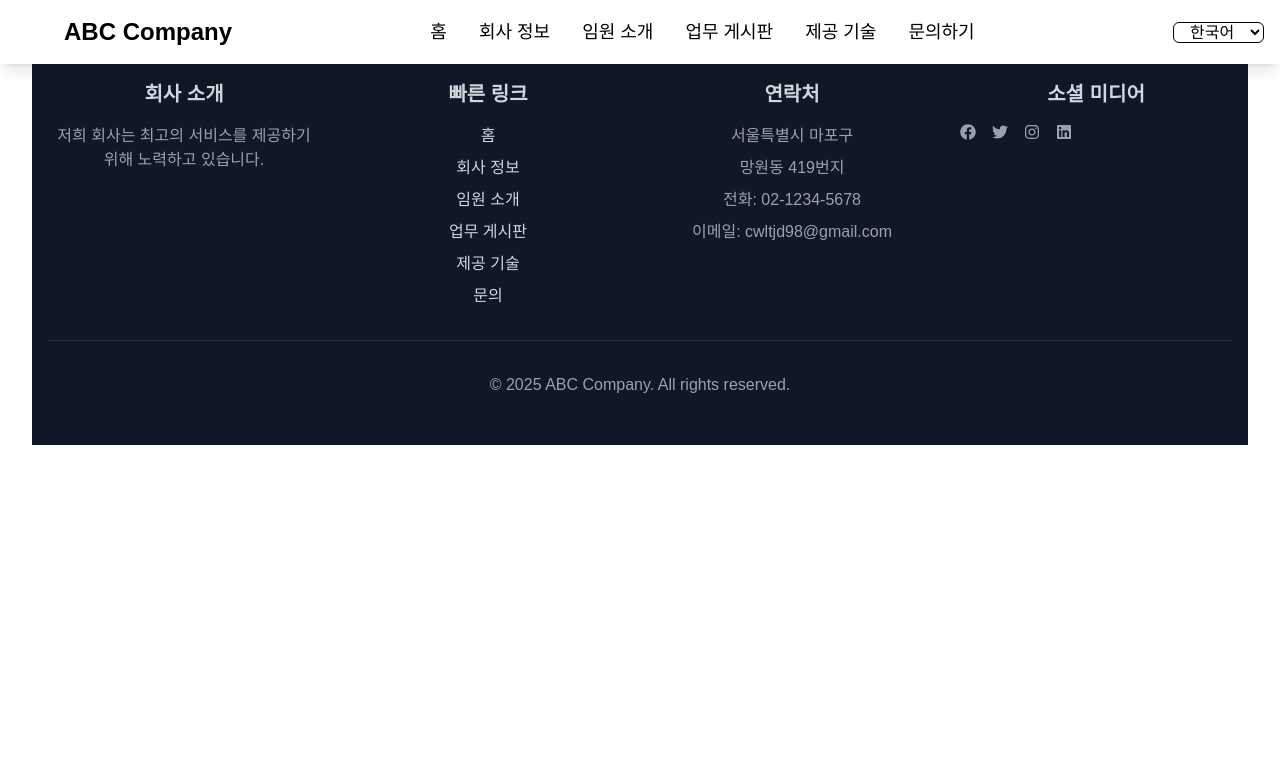
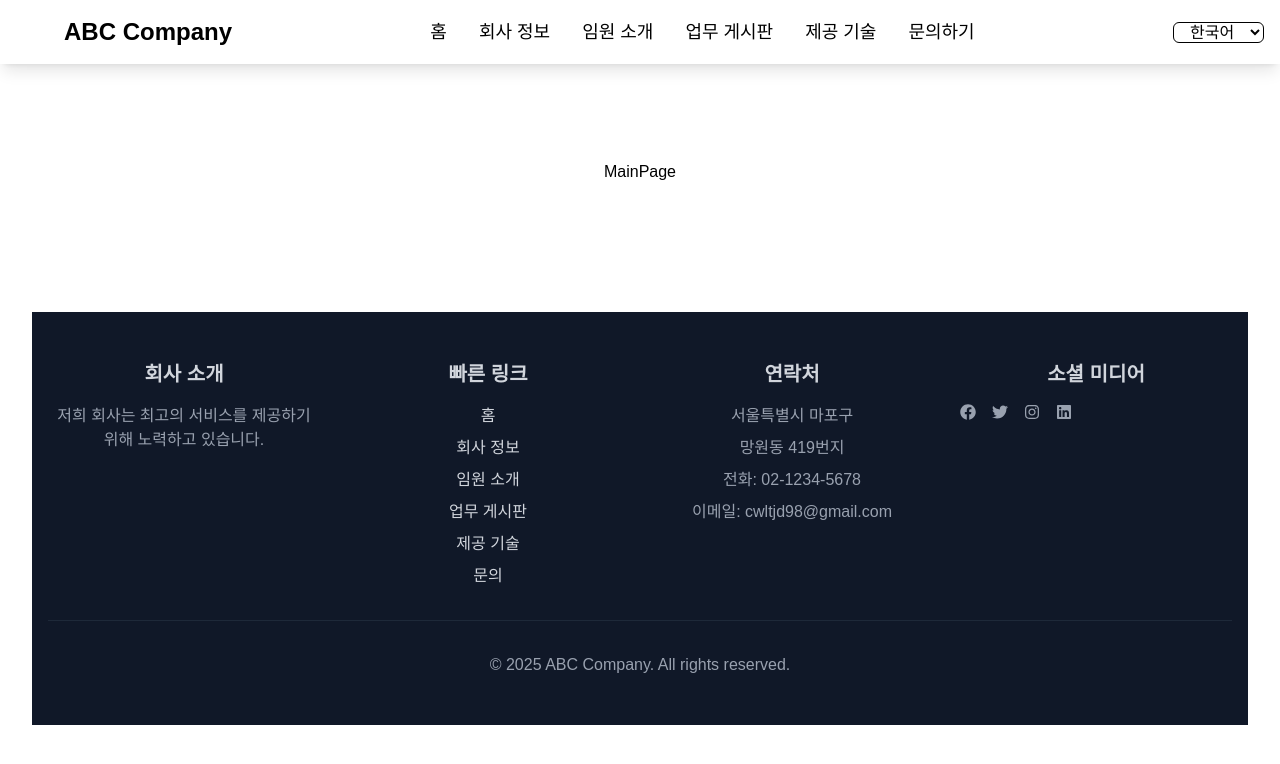
Before and after one commit to JIGeons/company_frontend, a React (Vite) app: page / in a window 1280 px wide. Shown: the top 764 px of the page. Built offline with nearby package versions, Linux system fonts and the light colour scheme; a web font is replaced by a local one.

Commit message:
Ch1-6 회사 페이지 생성 후 App.jsx 경로 설정(createBrowserRouter)
createBrowserRouter로 중첩 라우팅 및 Outlet을 사용하여 불필요한 랜더링 최소화

```diff
--- a/src/App.jsx
+++ b/src/App.jsx
@@ -1,18 +1,63 @@
 import './App.css'
-import {BrowserRouter} from "react-router-dom";
+import { createBrowserRouter, RouterProvider, Outlet } from "react-router-dom";
 
 // Components
 import Navbar from "./Components/Navbar/Navbar.jsx";
 import Footer from "./Components/Footer/Footer.jsx";
+import MainPage from "./Page/MainPage/MainPage.jsx";
+import About from "./Page/About/About.jsx";
+import Leadership from "./Page/Leadership/Leadership.jsx";
+import Board from "./Page/Board/Board.jsx";
+import Services from "./Page/Services/Services.jsx";
+import Contact from "./Page/Contact/Contact.jsx";
 
-function App() {
-
+function Layout() {
   return (
-    <BrowserRouter>
+    <>
       <Navbar />
+      <Outlet />
       <Footer />
-    </BrowserRouter>
+    </>
   )
 }
 
+// createBrowserRouter를 사용해 중첩 라우팅을 구성
+// -> 페이지 이동 시 Navbar, Footer는 재랜더링 없이 Outlet만 렌더링
+const router = createBrowserRouter([
+  {
+    path: "/",
+    element: <Layout />,
+    children: [
+      { /* default 페이지 */
+        index: true,
+        element: <MainPage />,
+      },
+      {
+        path: "/about",
+        element: <About />,
+      },
+      {
+        path: "/leadership",
+        element: <Leadership />,
+      },
+      {
+        path: "/board",
+        element: <Board />,
+      },
+      {
+        path: "/our-services",
+        element: <Services />,
+      },
+      {
+        path: "/contact",
+        element: <Contact />,
+      }
+    ]
+  }
+]);
+
+function App() {
+  return <RouterProvider router={router} />
+}
+
 export default App
--- /dev/null
+++ b/src/Page/About/About.jsx
@@ -0,0 +1,10 @@
+import React from 'react';
+
+const About = () => {
+  return (
+    <>
+    </>
+  );
+}
+
+export default About;
--- /dev/null
+++ b/src/Page/Board/Board.jsx
@@ -0,0 +1,10 @@
+import React from 'react';
+
+const Board = () => {
+  return (
+    <>
+    </>
+  );
+}
+
+export default Board;
--- /dev/null
+++ b/src/Page/Contact/Contact.jsx
@@ -0,0 +1,10 @@
+import React from 'react';
+
+const Contact = () => {
+  return (
+    <>
+    </>
+  );
+}
+
+export default Contact;
--- /dev/null
+++ b/src/Page/Leadership/Leadership.jsx
@@ -0,0 +1,10 @@
+import React from 'react';
+
+const Leadership = () => {
+  return (
+    <>
+    </>
+  );
+}
+
+export default Leadership;
--- /dev/null
+++ b/src/Page/MainPage/MainPage.jsx
@@ -0,0 +1,11 @@
+import React from 'react';
+
+const MainPage = () => {
+  return (
+    <div className="py-32">
+        MainPage
+    </div>
+  );
+}
+
+export default MainPage;
--- /dev/null
+++ b/src/Page/Services/Services.jsx
@@ -0,0 +1,10 @@
+import React from 'react';
+
+const Services = () => {
+  return (
+    <>
+    </>
+  );
+}
+
+export default Services;
```
